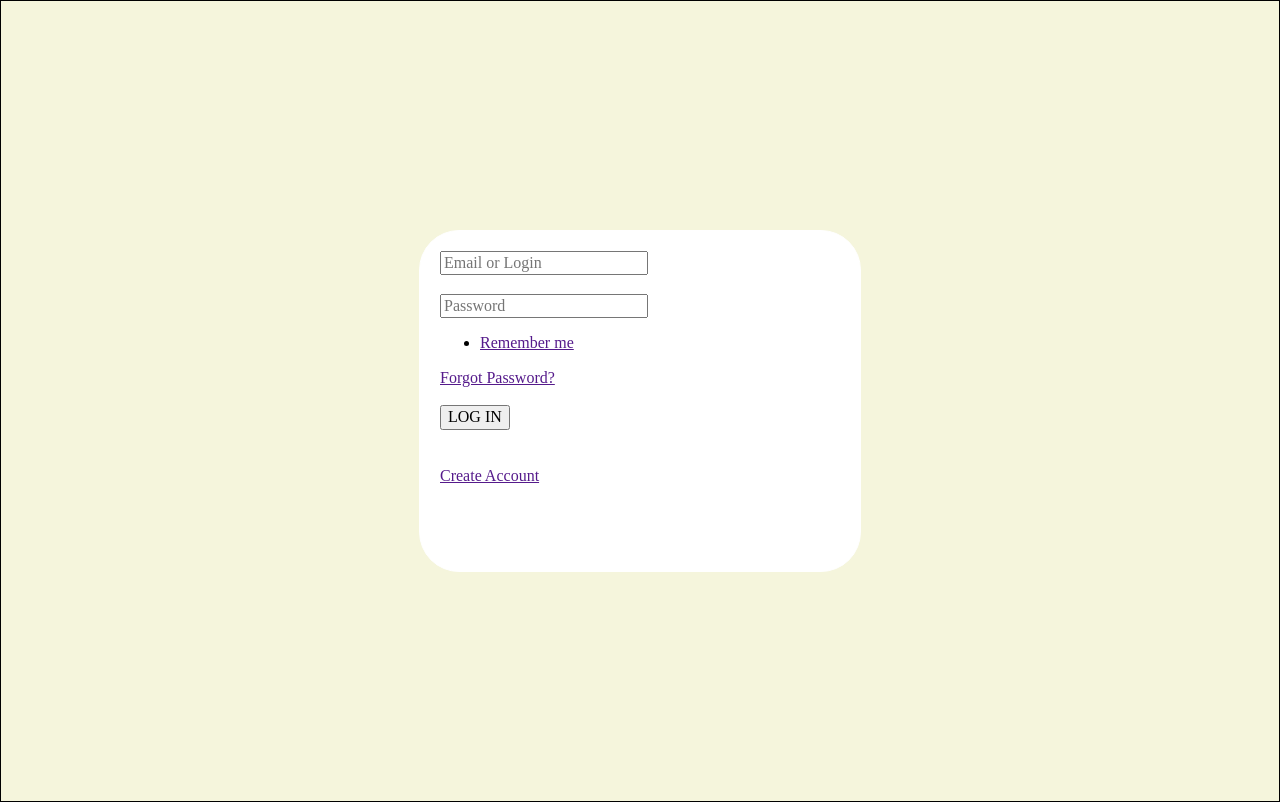
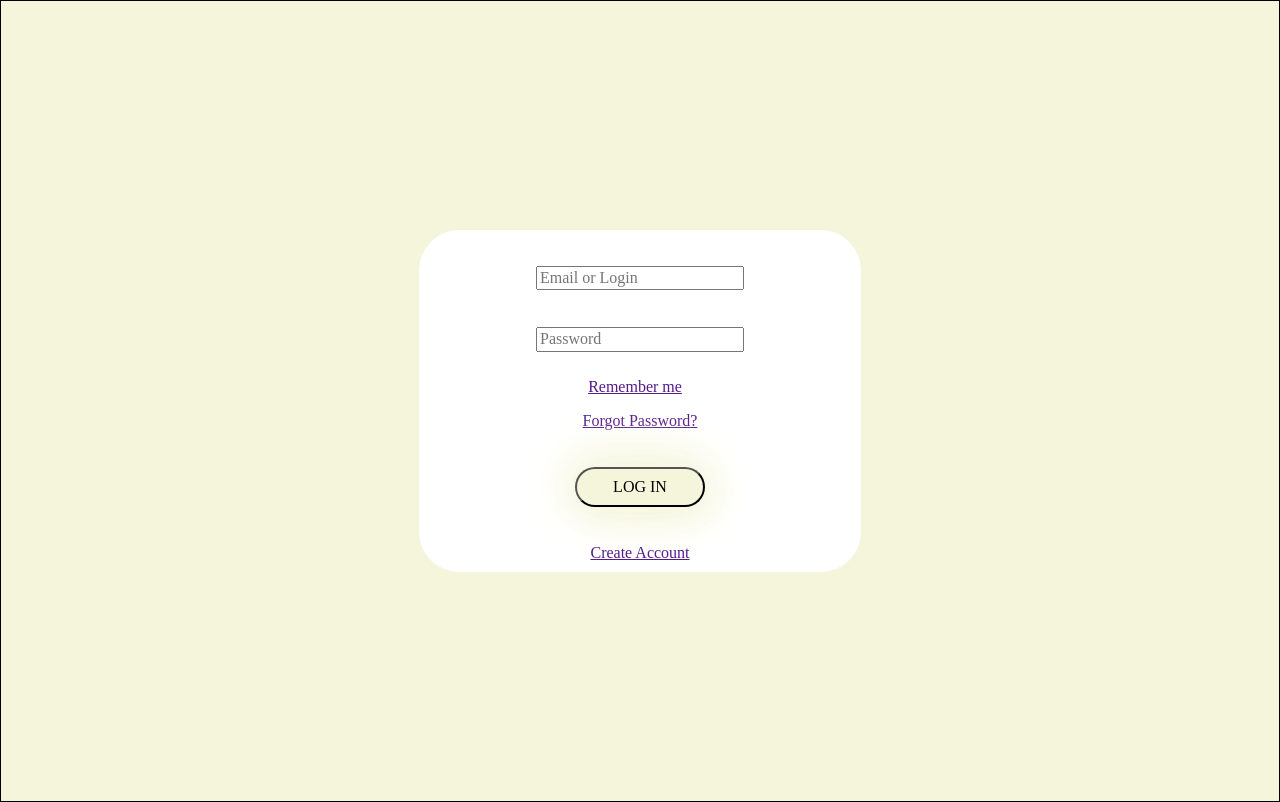
Before and after one commit to IHardysI/Valid-form, a plain HTML site: page index.html in a window 1280 px wide. Drawn offline with Linux system fonts and the light colour scheme.

Commit message:
add some styles to btn and inputs

```diff
--- a/index.html
+++ b/index.html
@@ -14,13 +14,13 @@
             <input type="text" name="login" placeholder="Email or Login" id="login">
             <br><br>
             <input type="text" name="password" placeholder="Password" id="password">
-            <ul>
+            <ul class="rememberMe">
                 <li><a href="">Remember me</a></li>
             </ul>
             <a href="">Forgot Password?</a>
             <br><br>
-            <div class="button">
-                <button>LOG IN</button>
+            <div class="div-button">
+                <button class="button">LOG IN</button>
             </div>
             <br><br>
             <a href="">
--- a/style.css
+++ b/style.css
@@ -12,6 +12,9 @@ body {
 }
 
 #main-form {
+    display: flex;
+    flex-direction: column;
+    align-items: center;
     border: 1px solid white;
     width: 400px;
     height: 300px;
@@ -19,3 +22,24 @@ body {
     border-radius: 40px;
     padding: 20px;
 }
+
+#login {
+    margin-top: 15px;
+}
+
+#password {
+    margin-bottom: 10px;
+}
+
+.rememberMe {
+    list-style-type: none;
+    padding-right: 50px;
+}
+
+.button {
+    width: 130px;
+    height: 40px;
+    background: #f5f5dc;
+    box-shadow: -5px -5px 50px 5px #f5f5dc, 5px 5px 40px 5px #f5f5dc;
+    border-radius: 100px;
+}
```
